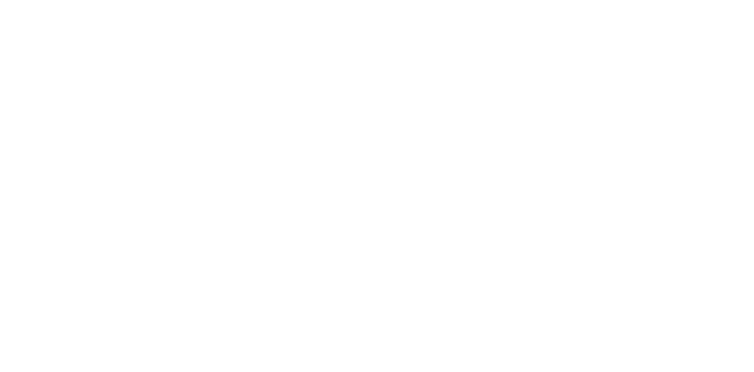
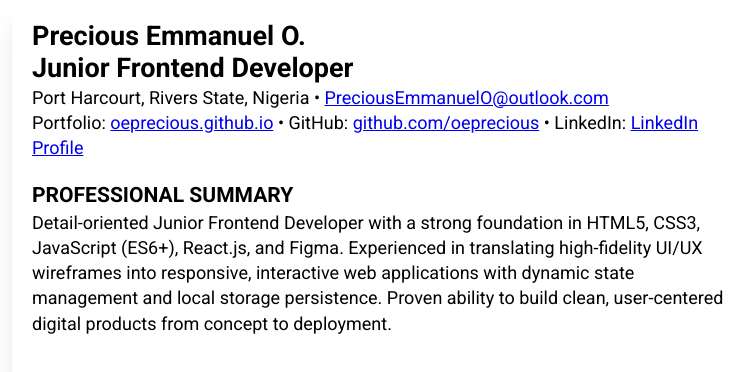
Before and after one commit to oeprecious/oeprecious, a React (Vite) app: page / in a window 1280 px wide. Shown: the top 372 px of the page, without its empty margins (256-1010 px from the left). Built offline with nearby package versions, Linux system fonts and the light colour scheme; a web font is replaced by a local one.

Commit message:
Completed hero section, and About. deleted assest folder and image folder

```diff
--- a/src/App.css
+++ b/src/App.css
@@ -1 +1,23 @@
 @import url("https://fonts.googleapis.com/css2?family=Glegoo:wght@400;700&family=IBM+Plex+Mono:ital,wght@0,100;0,200;0,300;0,400;0,500;0,600;0,700;1,100;1,200;1,300;1,400;1,500;1,600;1,700&family=Mate+SC&family=Pacifico&family=Roboto:ital,wght@0,100..900;1,100..900&display=swap");
+
+.container {
+  display: flex;
+  justify-content: center;
+}
+
+.card {
+  min-height: 100vh;
+  width: 55%;
+  box-shadow:
+    0 20px 25px -5px rgba(0, 0, 0, 0.12),
+    0 10px 10px -5px rgba(0, 0, 0, 0.04);
+    padding: 2rem;
+}
+
+section + section {
+  margin-top: 2rem;
+}
+
+h1, h2 {
+  line-height: 1.2;
+}
--- a/src/App.jsx
+++ b/src/App.jsx
@@ -2,7 +2,65 @@ import './App.css'
 
 const App = () => {
   return (
+
     <>
+
+      <div className="container">
+
+        <div className="card">
+
+          <section className="hero">
+            <h1>Precious Emmanuel O.</h1>
+
+            <div className="title">
+              <h2>Junior Frontend Developer</h2>
+            </div>
+
+            <div className="heroPara">
+              Port Harcourt, Rivers State, Nigeria •{" "}
+              <a href="mailto:PreciousEmmanuelO@outlook.com">
+                PreciousEmmanuelO@outlook.com
+              </a>
+              <br />
+              Portfolio:{" "}
+              <a href="https://oeprecious.github.io" target="_blank" rel="noopener noreferrer">
+                oeprecious.github.io
+              </a>{" "}
+              • GitHub:{" "}
+              <a href="https://github.com/oeprecious" target="_blank" rel="noopener noreferrer">
+                github.com/oeprecious
+              </a>{" "}
+              • LinkedIn:{" "}
+              <a
+                href="https://www.linkedin.com/in/precious-o-emmanuel-92671142a"
+                target="_blank"
+                rel="noopener noreferrer"
+              >
+                LinkedIn Profile
+              </a>
+            </div>
+          </section>
+
+
+
+          <section className="about">
+
+            <div className="about">
+
+              <h3>PROFESSIONAL SUMMARY</h3>
+
+              <div className="aboutPara">
+                Detail-oriented Junior Frontend Developer with a strong foundation in HTML5, CSS3, JavaScript (ES6+), React.js, and Figma. Experienced in translating high-fidelity UI/UX wireframes into responsive, interactive web applications with dynamic state management and local storage persistence. Proven ability to build clean, user-centered digital products from concept to deployment.
+              </div>
+
+            </div>
+
+          </section>
+
+
+
+        </div>
+      </div>
     </>
   )
 }
--- a/src/index.css
+++ b/src/index.css
@@ -19,4 +19,5 @@ body {
   color: var(--text-primary);
   font-size: var(--font-size);
   font-family: "Roboto", sans-serif;
+  line-height: 1.4;
 }
```
Also changed, not shown: src/assets/image/precious.png (deleted).
